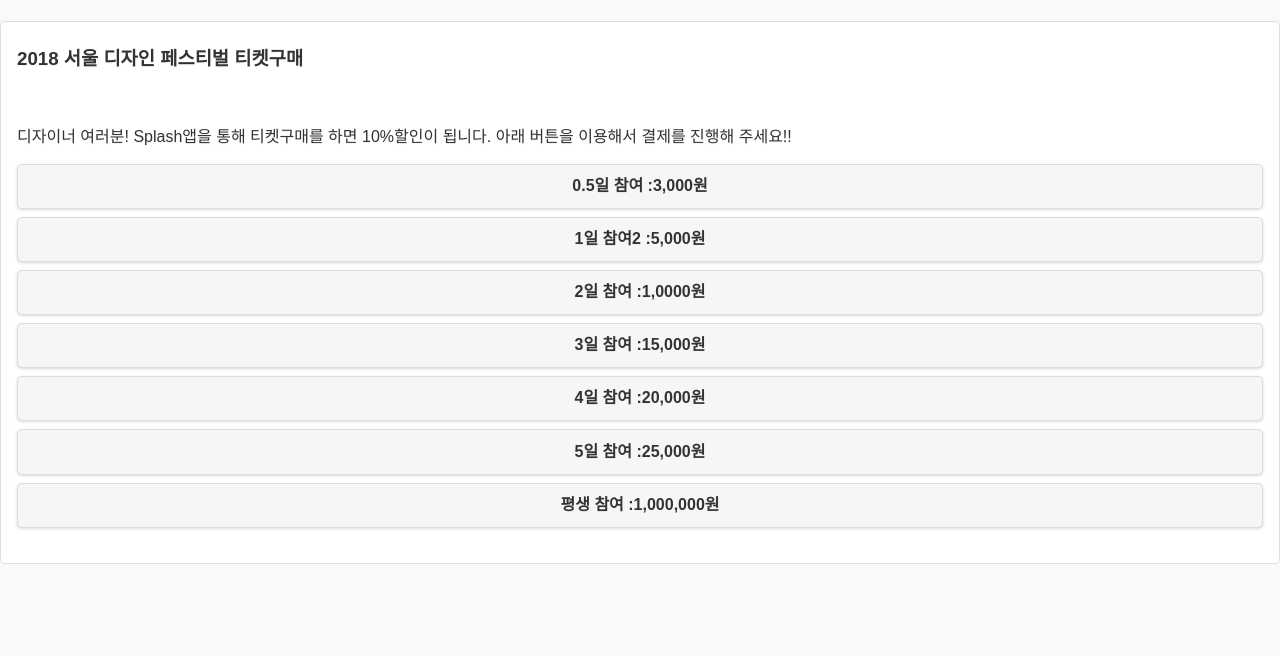
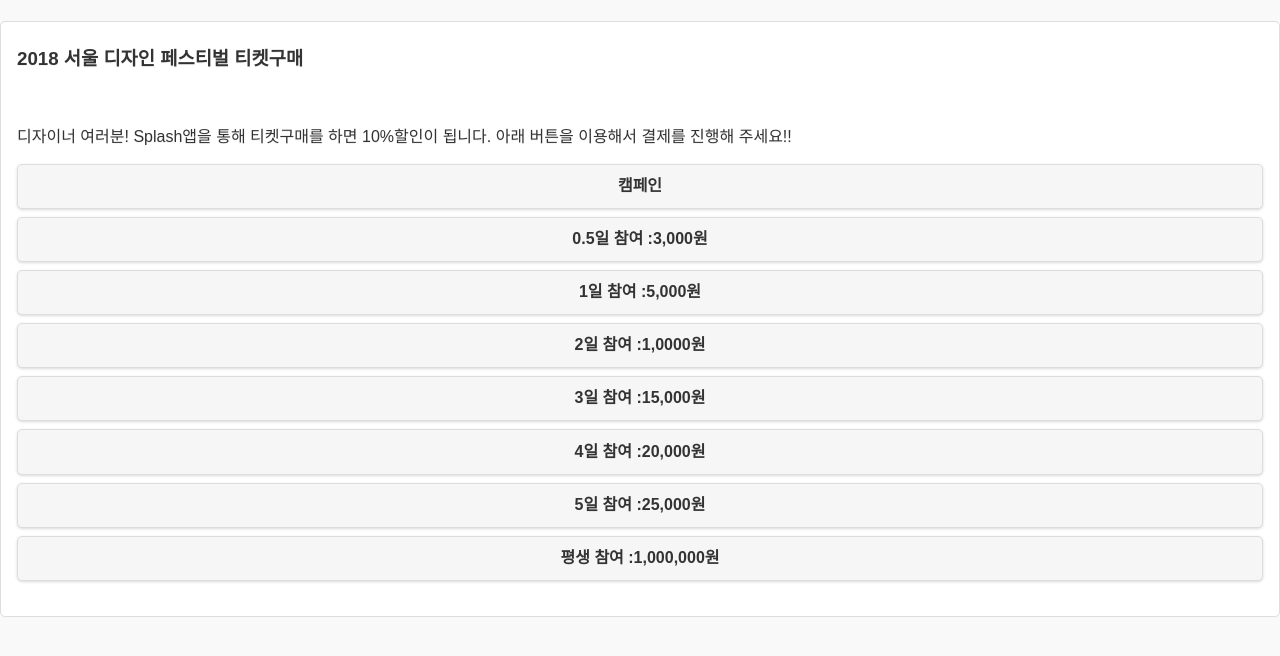
Before and after one commit to SungjunApp/SungjunApp.github.io, a plain HTML site: page splash/design_festival.html in a window 1280 px wide. Drawn offline with Linux system fonts and the light colour scheme.

Commit message:
Update splash/design_festival.html
Add

```diff
--- a/splash/design_festival.html
+++ b/splash/design_festival.html
@@ -12,8 +12,9 @@
       <div class="ui-body ui-body-a ui-corner-all">
         <h3>2018 서울 디자인 페스티벌 티켓구매</h3>
           <p>디자이너 여러분! Splash앱을 통해 티켓구매를 하면 10%할인이 됩니다. 아래 버튼을 이용해서 결제를 진행해 주세요!!</p>
+    <a href="https://splash.page.link/?apn=com.splashx.app&link=https://www.bluewhale.foundation/?referralType=campaign%26referralId=https://goo.gl/DM9E3P" data-role="button">캠페인</a>
     <a href="https://splash.page.link/?apn=com.splash.app&link=https://www.bluewhale.foundation/?testP=1&paymentAmount=3000" data-role="button">0.5일 참여 :3,000원</a>
-    <a href="https://splash.page.link/?apn=com.splash.app&link=https://www.bluewhale.foundation/?paymentAmount=5000%26testP=1" data-role="button">1일 참여2 :5,000원</a>
+    <a href="https://splash.page.link/?apn=com.splash.app&link=https://www.bluewhale.foundation/?paymentAmount=5000%26testP=1" data-role="button">1일 참여 :5,000원</a>
     <a href="https://splash.page.link/?apn=com.splash.app&link=https://www.bluewhale.foundation/?paymentAmount=10000" data-role="button">2일 참여 :1,0000원</a>
     <a href="https://splash.page.link/?apn=com.splash.app&link=https://www.bluewhale.foundation/?paymentAmount=15000" data-role="button">3일 참여 :15,000원</a>
     <a href="https://splash.page.link/?apn=com.splash.app&link=https://www.bluewhale.foundation/?paymentAmount=20000" data-role="button">4일 참여 :20,000원</a>
```
